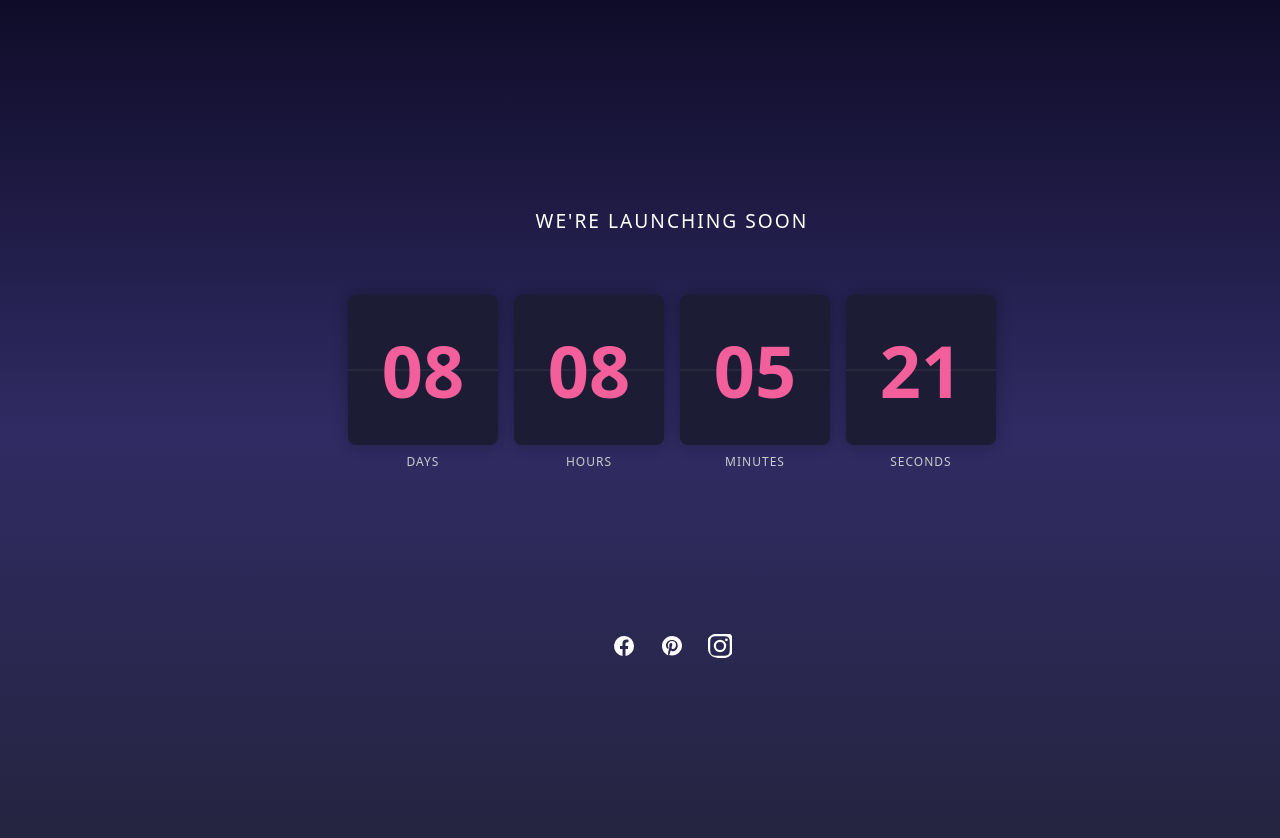
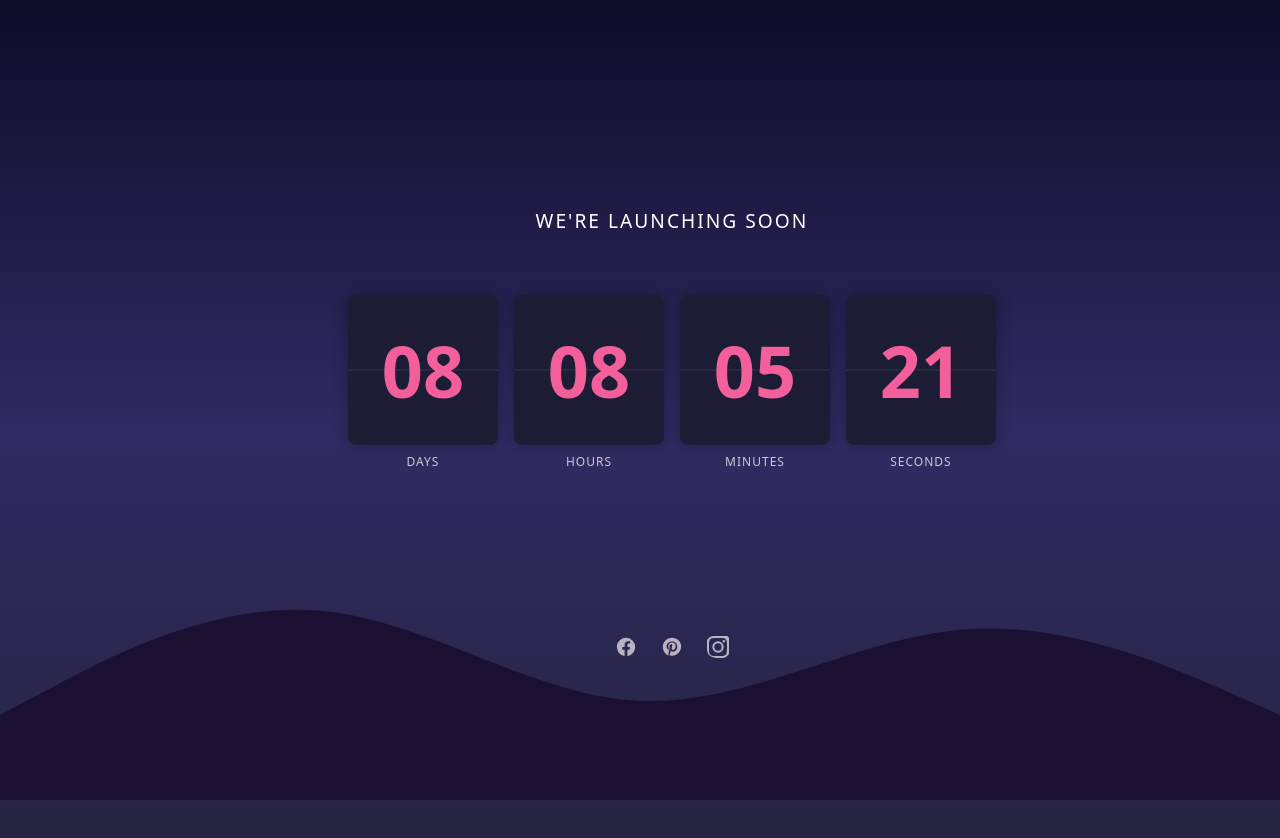
Before and after one commit to radhika757/kraftshala-assignment, a React (Vite) app: page / in a window 1280 px wide. Shown: the top 838 px of the page. Built offline with nearby package versions, Linux system fonts and the light colour scheme.

Commit message:
Changed icons color and replaced svg

```diff
--- a/src/components/CountDownTimer.jsx
+++ b/src/components/CountDownTimer.jsx
@@ -93,6 +93,16 @@ const CountdownTimer = () => {
           </svg>
         </a>
       </div>
+
+      <div className={styles.mountains}>
+        <svg viewBox="0 0 1440 320" preserveAspectRatio="none">
+          <path
+            fill="#1b1032"
+            fillOpacity="1"
+            d="M0,224L60,192C120,160,240,96,360,106.7C480,117,600,203,720,208C840,213,960,139,1080,128C1200,117,1320,171,1380,197.3L1440,224L1440,320L1380,320C1320,320,1200,320,1080,320C960,320,840,320,720,320C600,320,480,320,360,320C240,320,120,320,60,320L0,320Z"
+          />
+        </svg>
+      </div>
     </div>
   );
 };
--- a/src/components/CountDownTimer.module.css
+++ b/src/components/CountDownTimer.module.css
@@ -71,3 +71,25 @@
   gap: 1.5rem;
   font-size: 1.5rem;
 }
+
+.socials svg {
+  fill: #d3cbd4;
+  opacity: 0.85;
+  width: 22px;
+  height: 22px;
+  transition: transform 0.3s ease, opacity 0.3s ease;
+}
+
+.mountains {
+  width: 100%;
+  position: absolute;
+  bottom: 0;
+  left: 0;
+  z-index: 0;
+}
+
+.mountains svg {
+  display: block;
+  width: 100%;
+  height: auto;
+}
```
